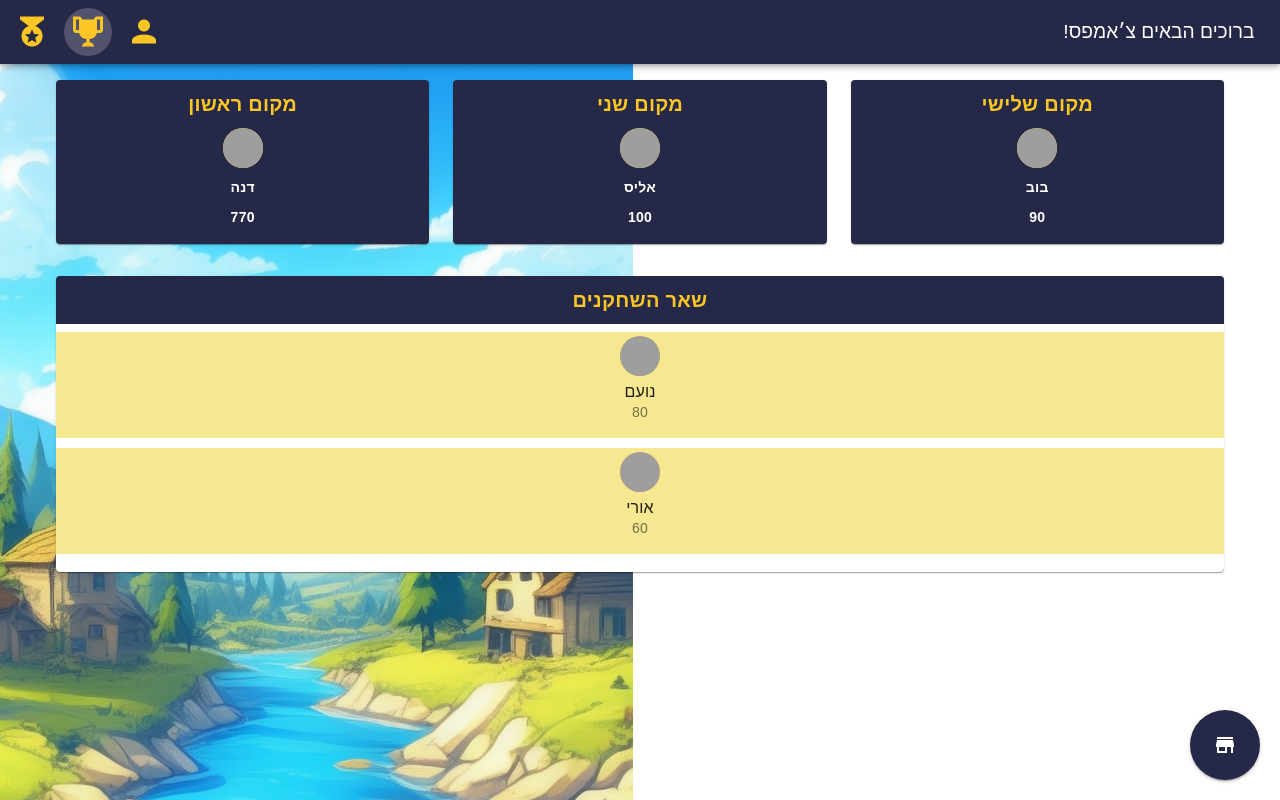
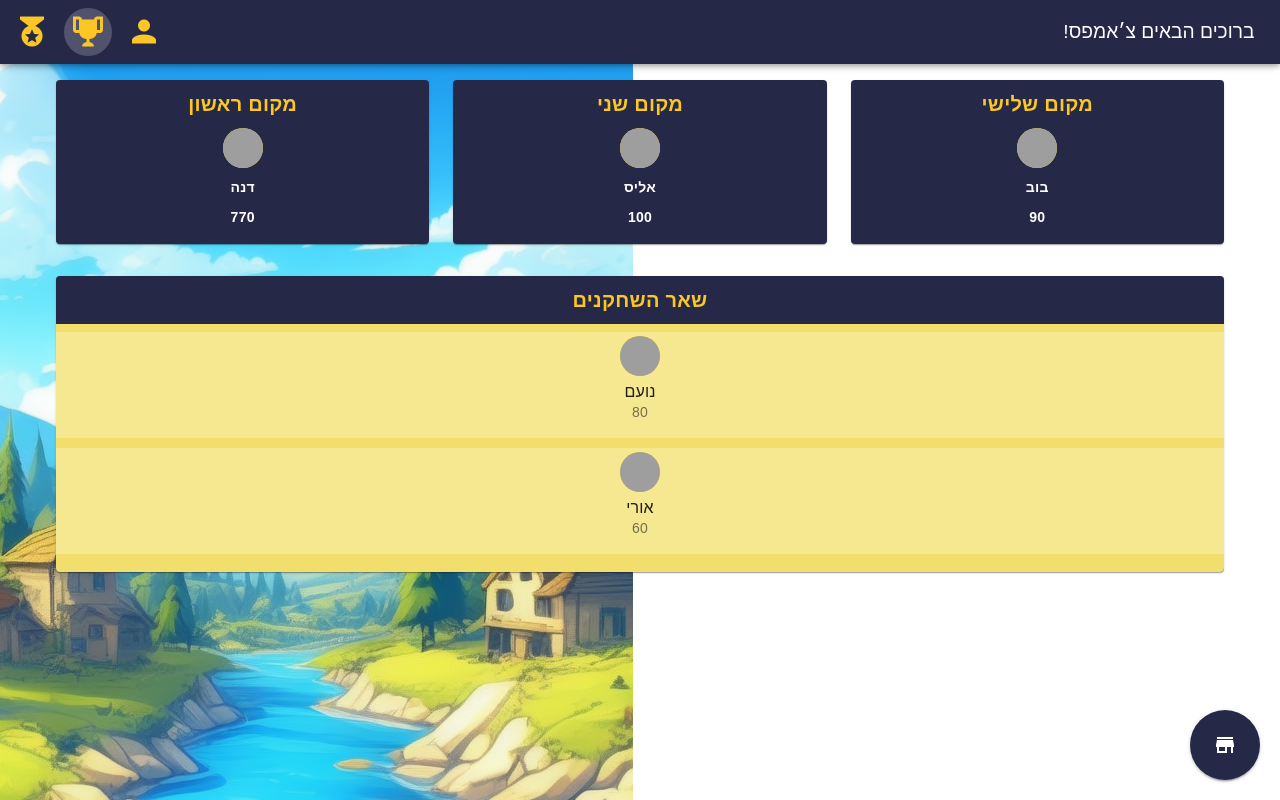
Before and after one commit to NadavKrashin/team8-hackathon, a Vue app in the folder champion/: page /leaderboards in a window 1280 px wide. Built offline with nearby package versions, Linux system fonts and the light colour scheme; grey boxes are pictures that could not be loaded.

Commit message:
refactor(leaderboards): change bg color

```diff
--- a/champion/src/views/LeaderboardsView.vue
+++ b/champion/src/views/LeaderboardsView.vue
@@ -131,6 +131,10 @@ export default {
   font-weight: bold;
 }
 
+.v-list {
+background-color: #f2de6d ;
+}
+
 .v-list-item {
   background-color: #f6e791; /* Light orange background for list items */
   margin-bottom: 10px;
```
